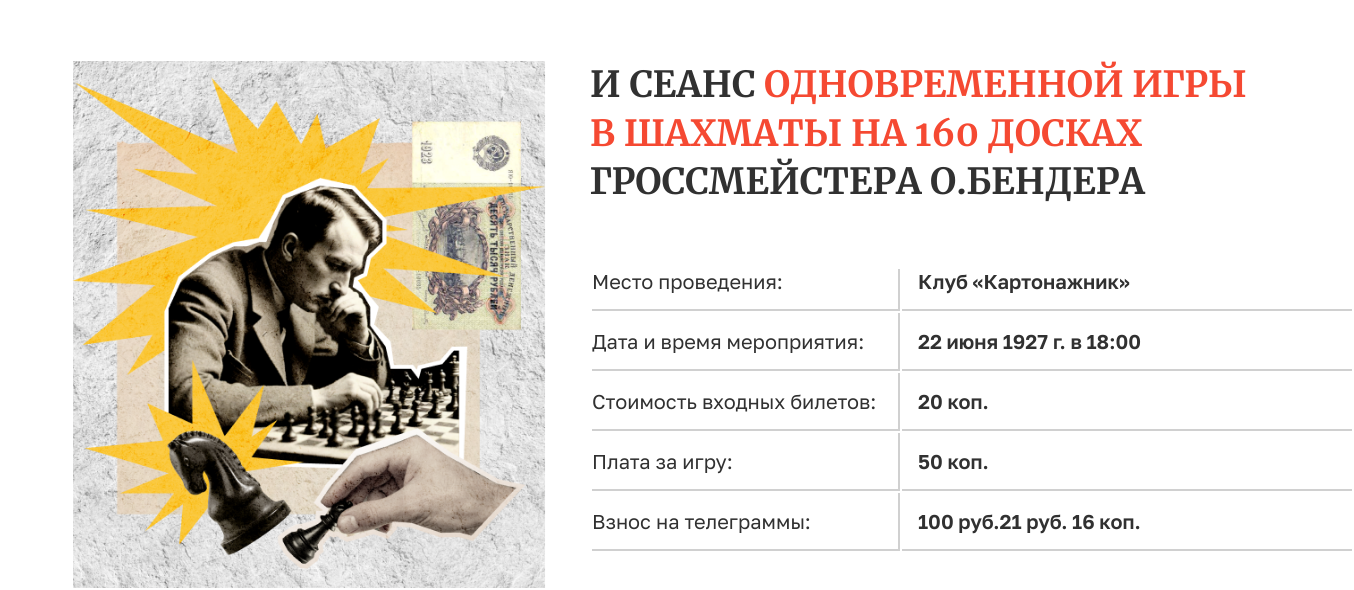
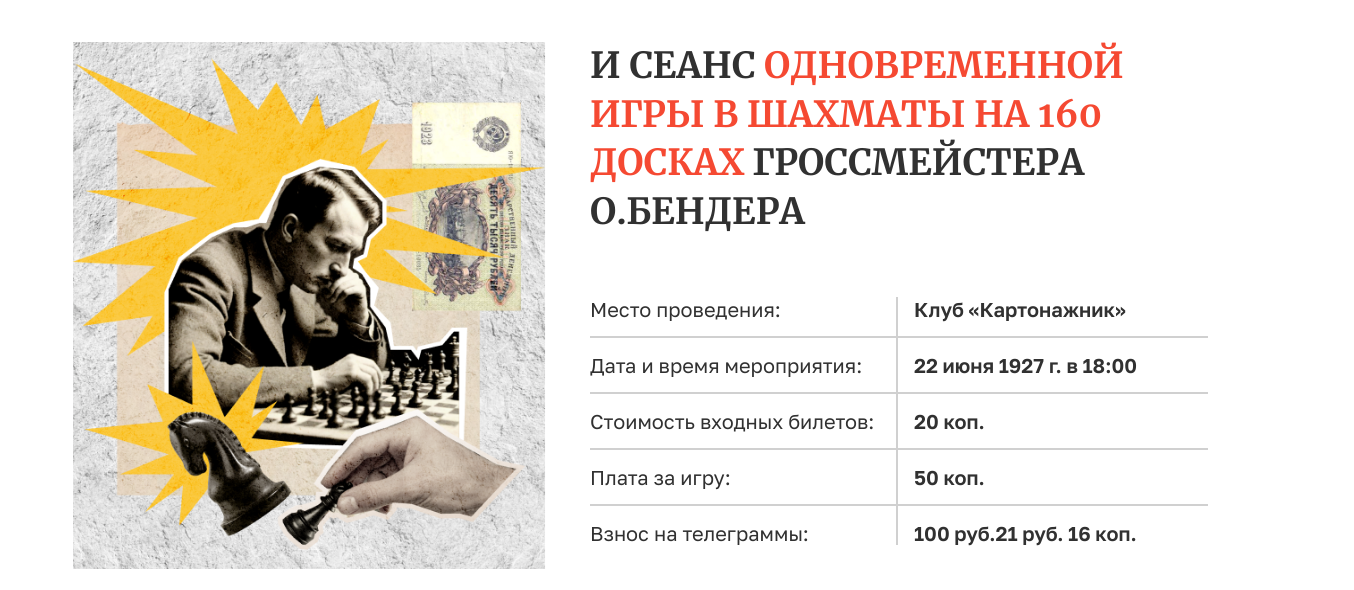
Before and after one commit to Argayash1/yandex-crowd-test-task, a plain HTML site: page index.html in a window 1280 px wide. Shown: the part 1118-1708 px from the top of the page, 1354 px wide, since content can reach past the window. Drawn offline with Linux system fonts and the light colour scheme.

Commit message:
fix: исправить баги вёрстки в таблице в секции support

```diff
--- /dev/null
+++ b/blocks/support/__game-table-caption-hidden/support__game-table-caption-hidden.css
@@ -0,0 +1,3 @@
+.support__game-table-caption-hidden {
+  display: none;
+}
--- a/blocks/support/__game-table-data/support__game-table-data.css
+++ b/blocks/support/__game-table-data/support__game-table-data.css
@@ -1,7 +1,10 @@
 .support__game-table-data {
   font-weight: 600;
-  border-bottom: 2px solid #d0d0d0;
   box-sizing: border-box;
-  padding: 16px 0 16px 16px;
+  margin: 0;
+  padding: 15px 0 15px 16px;
   max-width: 398px;
+  font-family: "Golos Text", "Helvetica Neue", "Arial", sans-serif;
+  font-size: 20px;
+  line-height: 1.2;
 }
--- /dev/null
+++ b/blocks/support/__game-table-data/type/support__game-table-data_type_last.css
@@ -0,0 +1,3 @@
+.support__game-table-data_type_last {
+  padding-bottom: 0;
+}
--- /dev/null
+++ b/blocks/support/__game-table-header/_type/support__game-table-header_type_last.css
@@ -0,0 +1,3 @@
+.support__game-table-header_type_last {
+  padding-bottom: 0;
+}
--- a/blocks/support/__game-table-header/support__game-table-header.css
+++ b/blocks/support/__game-table-header/support__game-table-header.css
@@ -1,8 +1,11 @@
 .support__game-table-header {
   text-align-last: left;
   font-weight: 400;
-  border-bottom: 2px solid #d0d0d0;
   border-right: 2px solid #d0d0d0;
-  padding: 16px 16px 16px 0;
+  padding: 15px 16px 15px 0;
+  margin: 0;
   width: 290px;
+  font-family: "Golos Text", "Helvetica Neue", "Arial", sans-serif;
+  font-size: 20px;
+  line-height: 1.2;
 }
--- /dev/null
+++ b/blocks/support/__game-table-row/support__game-table-row.css
@@ -0,0 +1,11 @@
+.support__game-table-row {
+  margin: 0;
+  padding: 0;
+  font-size: 0;
+  line-height: 0;
+  border-bottom: 2px solid #d0d0d0;
+}
+
+.support__game-table-row:last-of-type {
+  border-bottom: none;
+}
--- a/blocks/support/__game-table/support__game-table.css
+++ b/blocks/support/__game-table/support__game-table.css
@@ -1,6 +1,6 @@
 .support__game-table {
-  font-family: "Golos Text", "Helvetica Neue", "Arial", sans-serif;
-  font-size: 20px;
-  line-height: 1.2;
   margin: 60px 0 48px;
+  padding: 0;
+  border-spacing: 0;
+  border-collapse: collapse;
 }
--- a/blocks/support/__title/_type/support__title_type_game.css
+++ b/blocks/support/__title/_type/support__title_type_game.css
@@ -1,3 +1,4 @@
 .support__title_type_game {
   margin-top: 0;
+  min-height: 147px;
 }
--- a/blocks/support/__title/support__title.css
+++ b/blocks/support/__title/support__title.css
@@ -1,5 +1,4 @@
 .support__title {
-  width: 764px;
   font-family: "Merriweather", "Helvetica Neue", "Arial", sans-serif;
   font-weight: 700;
   font-size: 36px;
--- a/index.html
+++ b/index.html
@@ -71,11 +71,14 @@
               гроссмейстера О.Бендера
             </h3>
             <table class="support__game-table">
-              <tr>
+              <caption class="support__game-table-caption-hidden">Информация о дате и времени проведения шахматного
+                турнира и стоимости
+                билетов и игр</caption>
+              <tr class="support__game-table-row">
                 <th class="support__game-table-header support__game-table-header_type_first">Место проведения:</th>
                 <td class="support__game-table-data support__game-table-data_type_first">Клуб «Картонажник»</td>
               </tr>
-              <tr>
+              <tr class="support__game-table-row">
                 <th class="support__game-table-header">
                   Дата и время мероприятия:
                 </th>
@@ -83,21 +86,21 @@
                   22 июня 1927 г. в 18:00
                 </td>
               </tr>
-              <tr>
+              <tr class="support__game-table-row">
                 <th class="support__game-table-header">
                   Стоимость входных билетов:
                 </th>
                 <td class="support__game-table-data">20 коп.</td>
               </tr>
-              <tr>
+              <tr class="support__game-table-row">
                 <th class="support__game-table-header">Плата за игру:</th>
                 <td class="support__game-table-data">50 коп.</td>
               </tr>
-              <tr>
-                <th class="support__game-table-header">
+              <tr class="support__game-table-row">
+                <th class="support__game-table-header support__game-table-header_type_last">
                   Взнос на телеграммы:
                 </th>
-                <td class="support__game-table-data">
+                <td class="support__game-table-data support__game-table-data_type_last">
                   <span>100 руб.</span>21 руб. 16 коп.
                 </td>
               </tr>
--- a/pages/index.css
+++ b/pages/index.css
@@ -28,16 +28,20 @@
 @import url(../blocks/support/support.css);
 @import url(../blocks/support/__title/support__title.css);
 @import url(../blocks/support/__title/_type/support__title_type_game.css);
+@import url(../blocks/support/__title-span/support__title-span.css);
 @import url(../blocks/support/__lecture/support__lecture.css);
-@import url(../blocks/support/__title-span/support__title-span.css);
+@import url(../blocks/support/__lecture-image/support__lecture-image.css);
 @import url(../blocks/support/__game/support__game.css);
-@import url(../blocks/support/__lecture-image/support__lecture-image.css);
 @import url(../blocks/support/__game-image/support__game-image.css);
 @import url(../blocks/support/__game-table/support__game-table.css);
+@import url(../blocks/support/__game-table-caption-hidden/support__game-table-caption-hidden.css);
+@import url(../blocks/support/__game-table-row/support__game-table-row.css);
 @import url(../blocks/support/__game-table-header/support__game-table-header.css);
 @import url(../blocks/support/__game-table-header/_type/support__game-table-header_type_first.css);
+@import url(../blocks/support/__game-table-header/_type/support__game-table-header_type_last.css);
 @import url(../blocks/support/__game-table-data/support__game-table-data.css);
 @import url(../blocks/support/__game-table-data/type/support__game-table-data_type_first.css);
+@import url(../blocks/support/__game-table-data/type/support__game-table-data_type_last.css);
 
 @import url(../blocks/section-subtitle/section-subtitle.css);
 @import url(../blocks/section-subtitle/_type/section-subtitle_type_stages.css);
```
